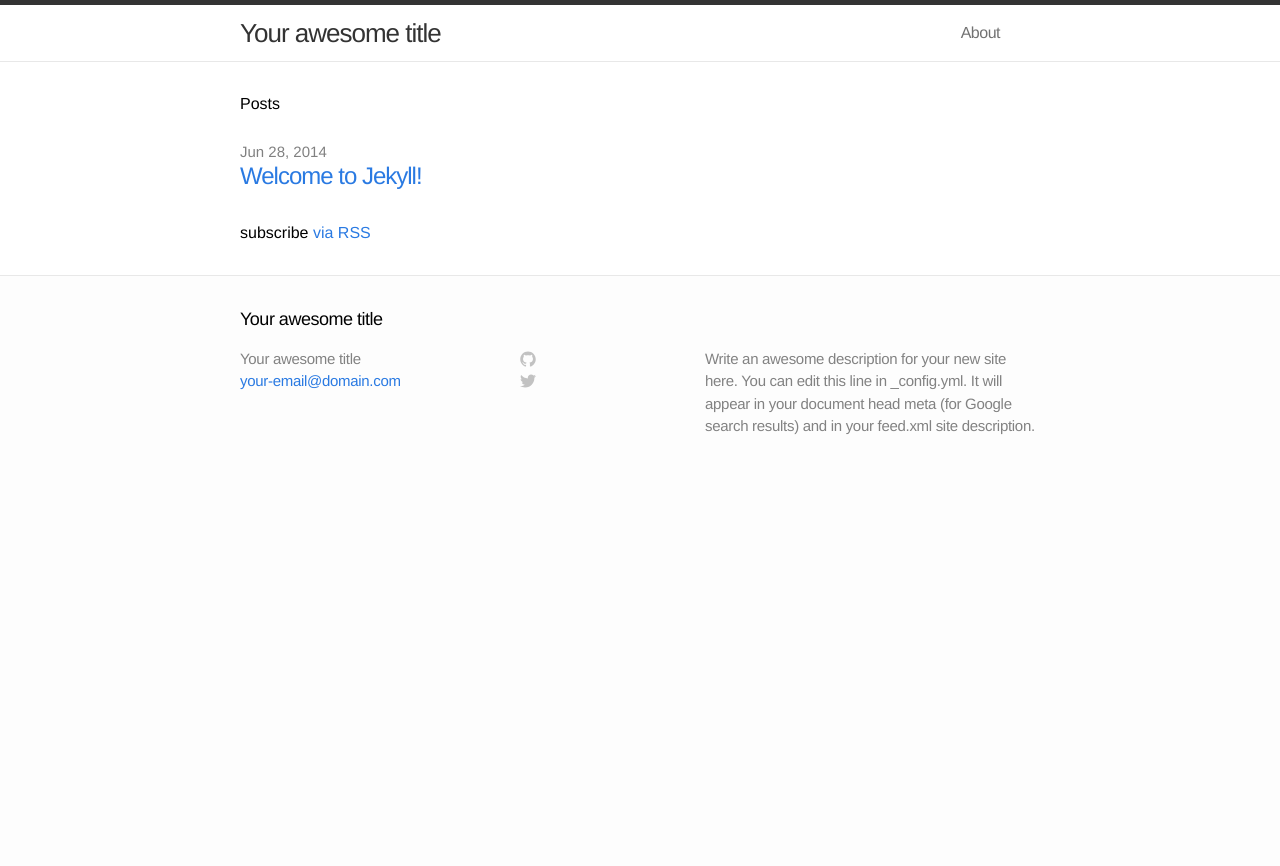
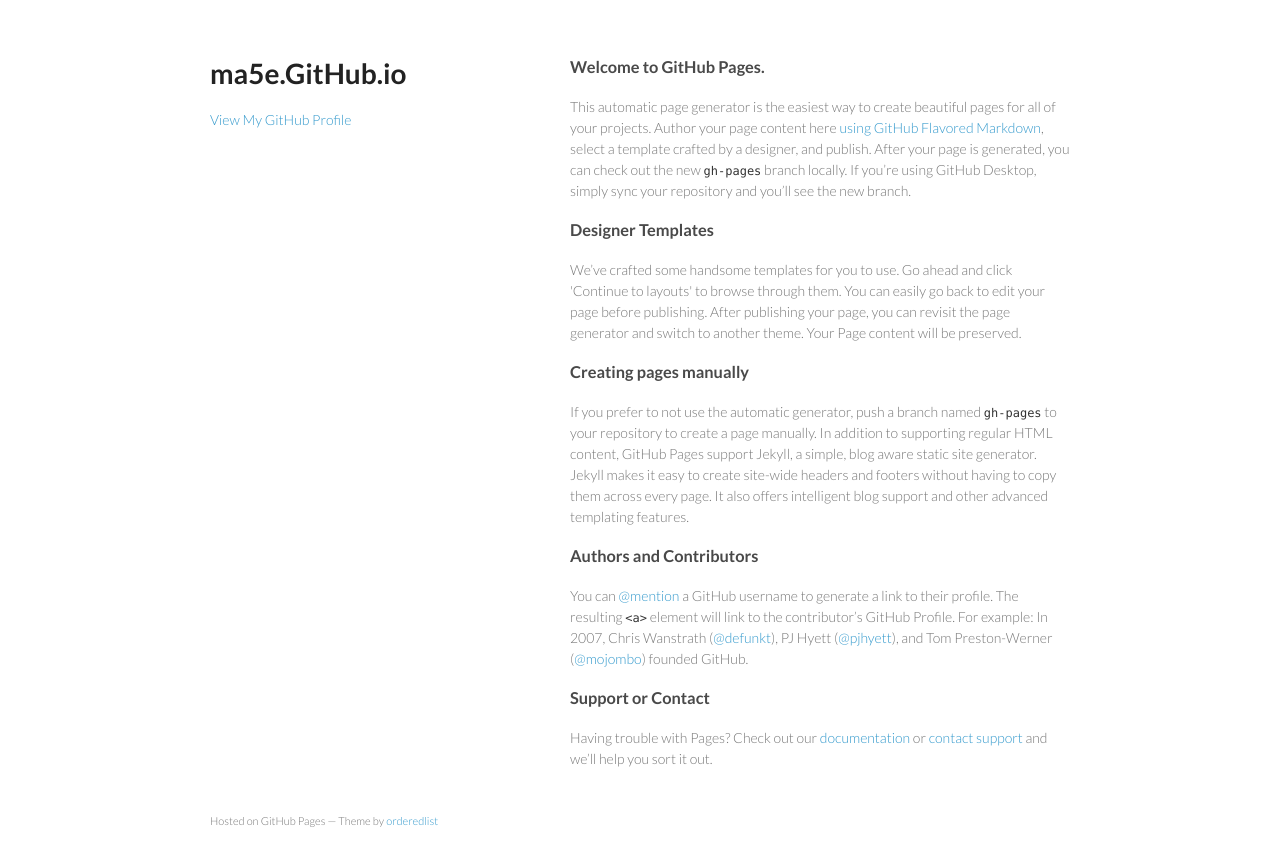
Before and after one commit to ma5e/ma5e.github.io, a Jekyll site: the page index.html, which Jekyll copies as it is, in a window 1280 px wide. Shown: the top 866 px of the page. Built offline with Jekyll 4.4.1, drawn with Linux system fonts in a browser that asks for light colours.

Commit message:
Replace master branch with page content via GitHub

```diff
--- a/index.html
+++ b/index.html
@@ -1,20 +1,58 @@
----
-layout: default
----
+<!doctype html>
+<html>
+  <head>
+    <meta charset="utf-8">
+    <meta http-equiv="X-UA-Compatible" content="chrome=1">
+    <title>ma5e.GitHub.io by ma5e</title>
 
-<div class="home">
+    <link rel="stylesheet" href="stylesheets/styles.css">
+    <link rel="stylesheet" href="stylesheets/github-light.css">
+    <meta name="viewport" content="width=device-width, initial-scale=1, user-scalable=no">
+    <!--[if lt IE 9]>
+    <script src="//html5shiv.googlecode.com/svn/trunk/html5.js"></script>
+    <![endif]-->
+  </head>
+  <body>
+    <div class="wrapper">
+      <header>
+        <h1>ma5e.GitHub.io</h1>
+        <p></p>
 
-  <h1>Posts</h1>
 
-  <ul class="posts">
-    {% for post in site.posts %}
-      <li>
-        <span class="post-date">{{ post.date | date: "%b %-d, %Y" }}</span>
-        <a class="post-link" href="{{ post.url | prepend: site.baseurl }}">{{ post.title }}</a>
-      </li>
-    {% endfor %}
-  </ul>
+        <p class="view"><a href="https://github.com/ma5e">View My GitHub Profile</a></p>
 
-  <p class="rss-subscribe">subscribe <a href="{{ "/feed.xml" | prepend: site.baseurl }}">via RSS</a></p>
+      </header>
+      <section>
+        <h3>
+<a id="welcome-to-github-pages" class="anchor" href="#welcome-to-github-pages" aria-hidden="true"><span class="octicon octicon-link"></span></a>Welcome to GitHub Pages.</h3>
 
-</div>
+<p>This automatic page generator is the easiest way to create beautiful pages for all of your projects. Author your page content here <a href="https://guides.github.com/features/mastering-markdown/">using GitHub Flavored Markdown</a>, select a template crafted by a designer, and publish. After your page is generated, you can check out the new <code>gh-pages</code> branch locally. If you’re using GitHub Desktop, simply sync your repository and you’ll see the new branch.</p>
+
+<h3>
+<a id="designer-templates" class="anchor" href="#designer-templates" aria-hidden="true"><span class="octicon octicon-link"></span></a>Designer Templates</h3>
+
+<p>We’ve crafted some handsome templates for you to use. Go ahead and click 'Continue to layouts' to browse through them. You can easily go back to edit your page before publishing. After publishing your page, you can revisit the page generator and switch to another theme. Your Page content will be preserved.</p>
+
+<h3>
+<a id="creating-pages-manually" class="anchor" href="#creating-pages-manually" aria-hidden="true"><span class="octicon octicon-link"></span></a>Creating pages manually</h3>
+
+<p>If you prefer to not use the automatic generator, push a branch named <code>gh-pages</code> to your repository to create a page manually. In addition to supporting regular HTML content, GitHub Pages support Jekyll, a simple, blog aware static site generator. Jekyll makes it easy to create site-wide headers and footers without having to copy them across every page. It also offers intelligent blog support and other advanced templating features.</p>
+
+<h3>
+<a id="authors-and-contributors" class="anchor" href="#authors-and-contributors" aria-hidden="true"><span class="octicon octicon-link"></span></a>Authors and Contributors</h3>
+
+<p>You can <a href="https://github.com/blog/821" class="user-mention">@mention</a> a GitHub username to generate a link to their profile. The resulting <code>&lt;a&gt;</code> element will link to the contributor’s GitHub Profile. For example: In 2007, Chris Wanstrath (<a href="https://github.com/defunkt" class="user-mention">@defunkt</a>), PJ Hyett (<a href="https://github.com/pjhyett" class="user-mention">@pjhyett</a>), and Tom Preston-Werner (<a href="https://github.com/mojombo" class="user-mention">@mojombo</a>) founded GitHub.</p>
+
+<h3>
+<a id="support-or-contact" class="anchor" href="#support-or-contact" aria-hidden="true"><span class="octicon octicon-link"></span></a>Support or Contact</h3>
+
+<p>Having trouble with Pages? Check out our <a href="https://help.github.com/pages">documentation</a> or <a href="https://github.com/contact">contact support</a> and we’ll help you sort it out.</p>
+      </section>
+      <footer>
+        <p><small>Hosted on GitHub Pages &mdash; Theme by <a href="https://github.com/orderedlist">orderedlist</a></small></p>
+      </footer>
+    </div>
+    <script src="javascripts/scale.fix.js"></script>
+
+  </body>
+</html>
--- /dev/null
+++ b/javascripts/scale.fix.js
@@ -0,0 +1,17 @@
+var metas = document.getElementsByTagName('meta');
+var i;
+if (navigator.userAgent.match(/iPhone/i)) {
+  for (i=0; i<metas.length; i++) {
+    if (metas[i].name == "viewport") {
+      metas[i].content = "width=device-width, minimum-scale=1.0, maximum-scale=1.0";
+    }
+  }
+  document.addEventListener("gesturestart", gestureStart, false);
+}
+function gestureStart() {
+  for (i=0; i<metas.length; i++) {
+    if (metas[i].name == "viewport") {
+      metas[i].content = "width=device-width, minimum-scale=0.25, maximum-scale=1.6";
+    }
+  }
+}
--- /dev/null
+++ b/stylesheets/github-light.css
@@ -0,0 +1,115 @@
+/*
+   Copyright 2014 GitHub Inc.
+
+   Licensed under the Apache License, Version 2.0 (the "License");
+   you may not use this file except in compliance with the License.
+   You may obtain a copy of the License at
+
+       http://www.apache.org/licenses/LICENSE-2.0
+
+   Unless required by applicable law or agreed to in writing, software
+   distributed under the License is distributed on an "AS IS" BASIS,
+   WITHOUT WARRANTIES OR CONDITIONS OF ANY KIND, either express or implied.
+   See the License for the specific language governing permissions and
+   limitations under the License.
+
+*/
+
+.pl-c /* comment */ {
+  color: #969896;
+}
+
+.pl-c1      /* constant, markup.raw, meta.diff.header, meta.module-reference, meta.property-name, support, support.constant, support.variable, variable.other.constant */,
+.pl-s .pl-v /* string variable */ {
+  color: #0086b3;
+}
+
+.pl-e  /* entity */,
+.pl-en /* entity.name */ {
+  color: #795da3;
+}
+
+.pl-s .pl-s1 /* string source */,
+.pl-smi      /* storage.modifier.import, storage.modifier.package, storage.type.java, variable.other, variable.parameter.function */ {
+  color: #333;
+}
+
+.pl-ent /* entity.name.tag */ {
+  color: #63a35c;
+}
+
+.pl-k /* keyword, storage, storage.type */ {
+  color: #a71d5d;
+}
+
+.pl-pds              /* punctuation.definition.string, string.regexp.character-class */,
+.pl-s                /* string */,
+.pl-s .pl-pse .pl-s1 /* string punctuation.section.embedded source */,
+.pl-sr               /* string.regexp */,
+.pl-sr .pl-cce       /* string.regexp constant.character.escape */,
+.pl-sr .pl-sra       /* string.regexp string.regexp.arbitrary-repitition */,
+.pl-sr .pl-sre       /* string.regexp source.ruby.embedded */ {
+  color: #183691;
+}
+
+.pl-v /* variable */ {
+  color: #ed6a43;
+}
+
+.pl-id /* invalid.deprecated */ {
+  color: #b52a1d;
+}
+
+.pl-ii /* invalid.illegal */ {
+  background-color: #b52a1d;
+  color: #f8f8f8;
+}
+
+.pl-sr .pl-cce /* string.regexp constant.character.escape */ {
+  color: #63a35c;
+  font-weight: bold;
+}
+
+.pl-ml /* markup.list */ {
+  color: #693a17;
+}
+
+.pl-mh        /* markup.heading */,
+.pl-mh .pl-en /* markup.heading entity.name */,
+.pl-ms        /* meta.separator */ {
+  color: #1d3e81;
+  font-weight: bold;
+}
+
+.pl-mq /* markup.quote */ {
+  color: #008080;
+}
+
+.pl-mi /* markup.italic */ {
+  color: #333;
+  font-style: italic;
+}
+
+.pl-mb /* markup.bold */ {
+  color: #333;
+  font-weight: bold;
+}
+
+.pl-md /* markup.deleted, meta.diff.header.from-file */ {
+  background-color: #ffecec;
+  color: #bd2c00;
+}
+
+.pl-mi1 /* markup.inserted, meta.diff.header.to-file */ {
+  background-color: #eaffea;
+  color: #55a532;
+}
+
+.pl-mdr /* meta.diff.range */ {
+  color: #795da3;
+  font-weight: bold;
+}
+
+.pl-mo /* meta.output */ {
+  color: #1d3e81;
+}
--- /dev/null
+++ b/stylesheets/styles.css
@@ -0,0 +1,255 @@
+@import url(https://fonts.googleapis.com/css?family=Lato:300italic,700italic,300,700);
+
+body {
+  padding:50px;
+  font:14px/1.5 Lato, "Helvetica Neue", Helvetica, Arial, sans-serif;
+  color:#777;
+  font-weight:300;
+}
+
+h1, h2, h3, h4, h5, h6 {
+  color:#222;
+  margin:0 0 20px;
+}
+
+p, ul, ol, table, pre, dl {
+  margin:0 0 20px;
+}
+
+h1, h2, h3 {
+  line-height:1.1;
+}
+
+h1 {
+  font-size:28px;
+}
+
+h2 {
+  color:#393939;
+}
+
+h3, h4, h5, h6 {
+  color:#494949;
+}
+
+a {
+  color:#39c;
+  font-weight:400;
+  text-decoration:none;
+}
+
+a small {
+  font-size:11px;
+  color:#777;
+  margin-top:-0.6em;
+  display:block;
+}
+
+.wrapper {
+  width:860px;
+  margin:0 auto;
+}
+
+blockquote {
+  border-left:1px solid #e5e5e5;
+  margin:0;
+  padding:0 0 0 20px;
+  font-style:italic;
+}
+
+code, pre {
+  font-family:Monaco, Bitstream Vera Sans Mono, Lucida Console, Terminal;
+  color:#333;
+  font-size:12px;
+}
+
+pre {
+  padding:8px 15px;
+  background: #f8f8f8;
+  border-radius:5px;
+  border:1px solid #e5e5e5;
+  overflow-x: auto;
+}
+
+table {
+  width:100%;
+  border-collapse:collapse;
+}
+
+th, td {
+  text-align:left;
+  padding:5px 10px;
+  border-bottom:1px solid #e5e5e5;
+}
+
+dt {
+  color:#444;
+  font-weight:700;
+}
+
+th {
+  color:#444;
+}
+
+img {
+  max-width:100%;
+}
+
+header {
+  width:270px;
+  float:left;
+  position:fixed;
+}
+
+header ul {
+  list-style:none;
+  height:40px;
+
+  padding:0;
+
+  background: #eee;
+  background: -moz-linear-gradient(top, #f8f8f8 0%, #dddddd 100%);
+  background: -webkit-gradient(linear, left top, left bottom, color-stop(0%,#f8f8f8), color-stop(100%,#dddddd));
+  background: -webkit-linear-gradient(top, #f8f8f8 0%,#dddddd 100%);
+  background: -o-linear-gradient(top, #f8f8f8 0%,#dddddd 100%);
+  background: -ms-linear-gradient(top, #f8f8f8 0%,#dddddd 100%);
+  background: linear-gradient(top, #f8f8f8 0%,#dddddd 100%);
+
+  border-radius:5px;
+  border:1px solid #d2d2d2;
+  box-shadow:inset #fff 0 1px 0, inset rgba(0,0,0,0.03) 0 -1px 0;
+  width:270px;
+}
+
+header li {
+  width:89px;
+  float:left;
+  border-right:1px solid #d2d2d2;
+  height:40px;
+}
+
+header ul a {
+  line-height:1;
+  font-size:11px;
+  color:#999;
+  display:block;
+  text-align:center;
+  padding-top:6px;
+  height:40px;
+}
+
+strong {
+  color:#222;
+  font-weight:700;
+}
+
+header ul li + li {
+  width:88px;
+  border-left:1px solid #fff;
+}
+
+header ul li + li + li {
+  border-right:none;
+  width:89px;
+}
+
+header ul a strong {
+  font-size:14px;
+  display:block;
+  color:#222;
+}
+
+section {
+  width:500px;
+  float:right;
+  padding-bottom:50px;
+}
+
+small {
+  font-size:11px;
+}
+
+hr {
+  border:0;
+  background:#e5e5e5;
+  height:1px;
+  margin:0 0 20px;
+}
+
+footer {
+  width:270px;
+  float:left;
+  position:fixed;
+  bottom:50px;
+}
+
+@media print, screen and (max-width: 960px) {
+
+  div.wrapper {
+    width:auto;
+    margin:0;
+  }
+
+  header, section, footer {
+    float:none;
+    position:static;
+    width:auto;
+  }
+
+  header {
+    padding-right:320px;
+  }
+
+  section {
+    border:1px solid #e5e5e5;
+    border-width:1px 0;
+    padding:20px 0;
+    margin:0 0 20px;
+  }
+
+  header a small {
+    display:inline;
+  }
+
+  header ul {
+    position:absolute;
+    right:50px;
+    top:52px;
+  }
+}
+
+@media print, screen and (max-width: 720px) {
+  body {
+    word-wrap:break-word;
+  }
+
+  header {
+    padding:0;
+  }
+
+  header ul, header p.view {
+    position:static;
+  }
+
+  pre, code {
+    word-wrap:normal;
+  }
+}
+
+@media print, screen and (max-width: 480px) {
+  body {
+    padding:15px;
+  }
+
+  header ul {
+    display:none;
+  }
+}
+
+@media print {
+  body {
+    padding:0.4in;
+    font-size:12pt;
+    color:#444;
+  }
+}
```
Also changed, not shown: params.json (added, +1 -0 lines).
